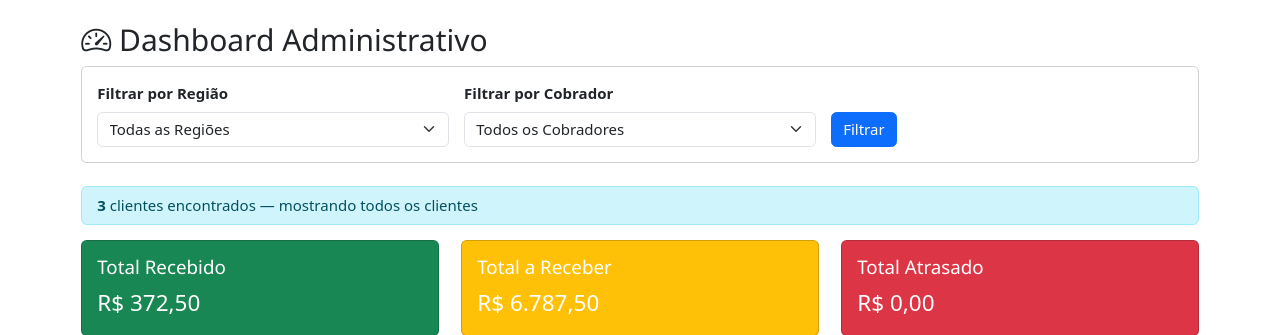
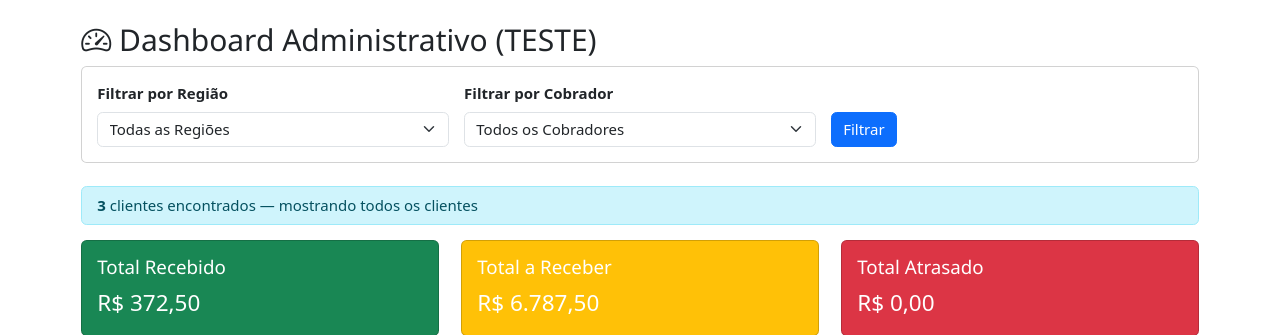
Before and after one commit to guilhermeviannac/credpix, a Flask app: page /dashboard_admin in a window 1280 px wide. Shown: the part 53-388 px from the top of the page. Run offline with Flask 3, Linux system fonts and the light colour scheme; a user stored in the database is signed in; some libraries are stand-ins or nearby versions.

Commit message:
Update dashboard_admin.html

```diff
--- a/templates/dashboard_admin.html
+++ b/templates/dashboard_admin.html
@@ -5,7 +5,7 @@
     <meta name='viewport' content='width=device-width, initial-scale=1'>
     <script src='https://kit.fontawesome.com/a076d05399.js' crossorigin='anonymous'></script>
     {% block content %}
-    <h2><i class="bi bi-speedometer2"></i> Dashboard Administrativo</h2>
+    <h2><i class="bi bi-speedometer2"></i> Dashboard Administrativo (TESTE)</h2>
 
     <div class="row mb-4">
         <div class="col-md-12">
```
